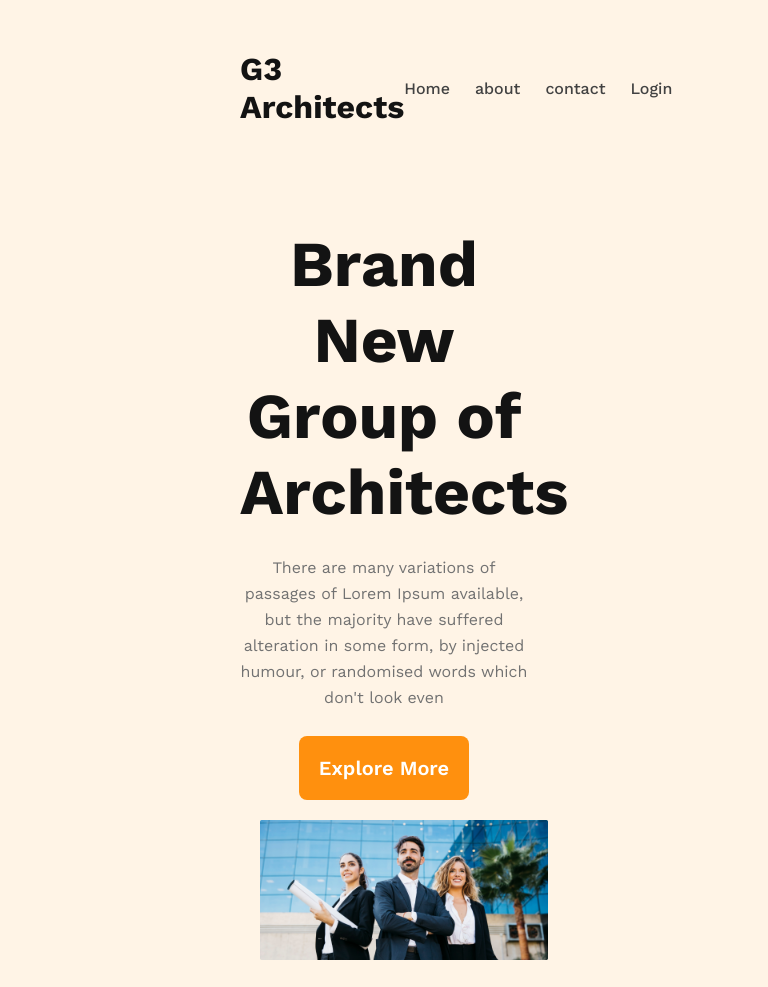
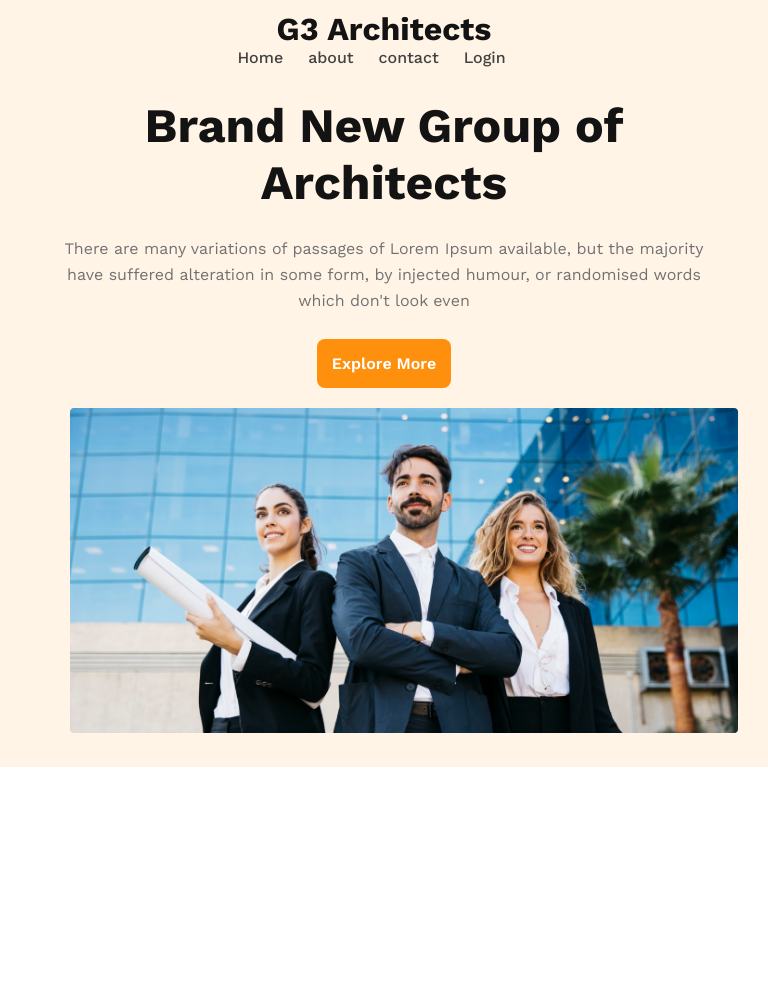
Before and after one commit to rabbani4443/g3-architects-website, a plain HTML site: page index.html in a window 768 px wide. After the commit the page ends 800 px from the top, so only its background shows below. Drawn offline with nearby package versions, Linux system fonts and the light colour scheme.

Commit message:
finish the header section with responsive

```diff
--- a/style/style.css
+++ b/style/style.css
@@ -67,7 +67,61 @@ nav{
 
 .banner-photo img{
     margin: 20px;
-    max-width: 100%;
+    width: 100%;
 }
 /* End Banner style */
 /* End Header Style */
+
+/* Responsive Media queries */
+/* Small drives */
+@media screen and (max-width: 576px) {
+    header{
+        padding:10px
+    }
+    nav{
+        flex-direction: column;
+    }
+    .banner-title{
+        font-size: 3rem;
+        padding-top: 30px;
+    }
+    .banner-photo img{
+        margin: 0;
+        margin-top: 20px;
+    }
+    .primary-button{
+        font-size: 1rem;
+        padding: 10px;
+    }
+}
+/* Medium drives */
+@media screen and (min-width: 576px) and (max-width: 768px) {
+
+    header{
+        padding: 10px 50px;
+    }
+    nav{
+        flex-direction: column;
+    }
+    .banner-title{
+        padding-top:30px;
+        font-size: 3rem;
+    }
+    .primary-button{
+        font-size: 1rem;
+        padding: 15px;
+    }
+}
+@media screen and (min-width:768px) and (max-width:992px) {
+    header{
+        padding: 10px 50px;
+    }
+    .banner-title{
+        padding-top:30px;
+        font-size: 3rem;
+    }
+    .primary-button{
+        font-size: 1rem;
+        padding: 15px;
+    }
+}
```
